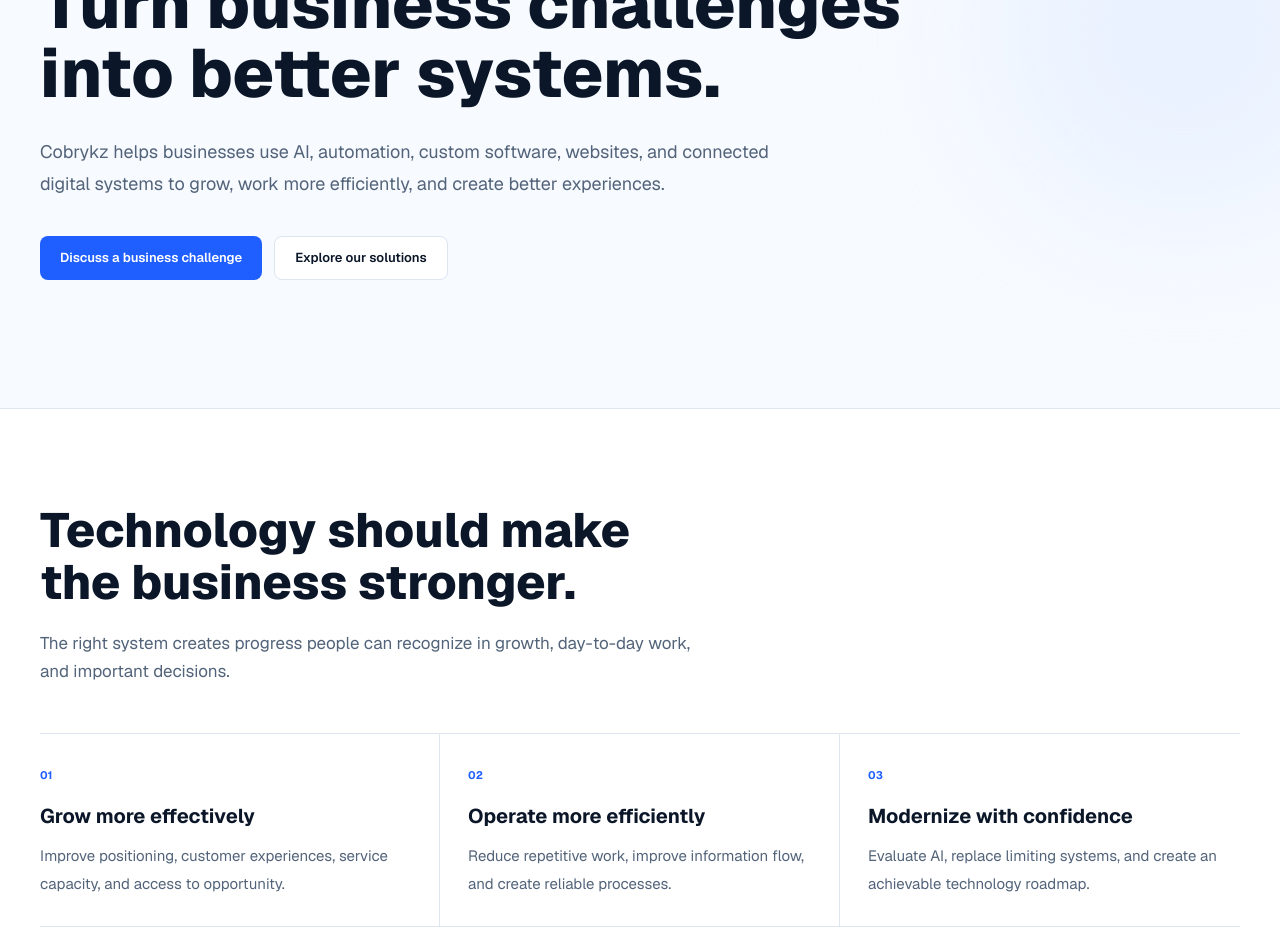
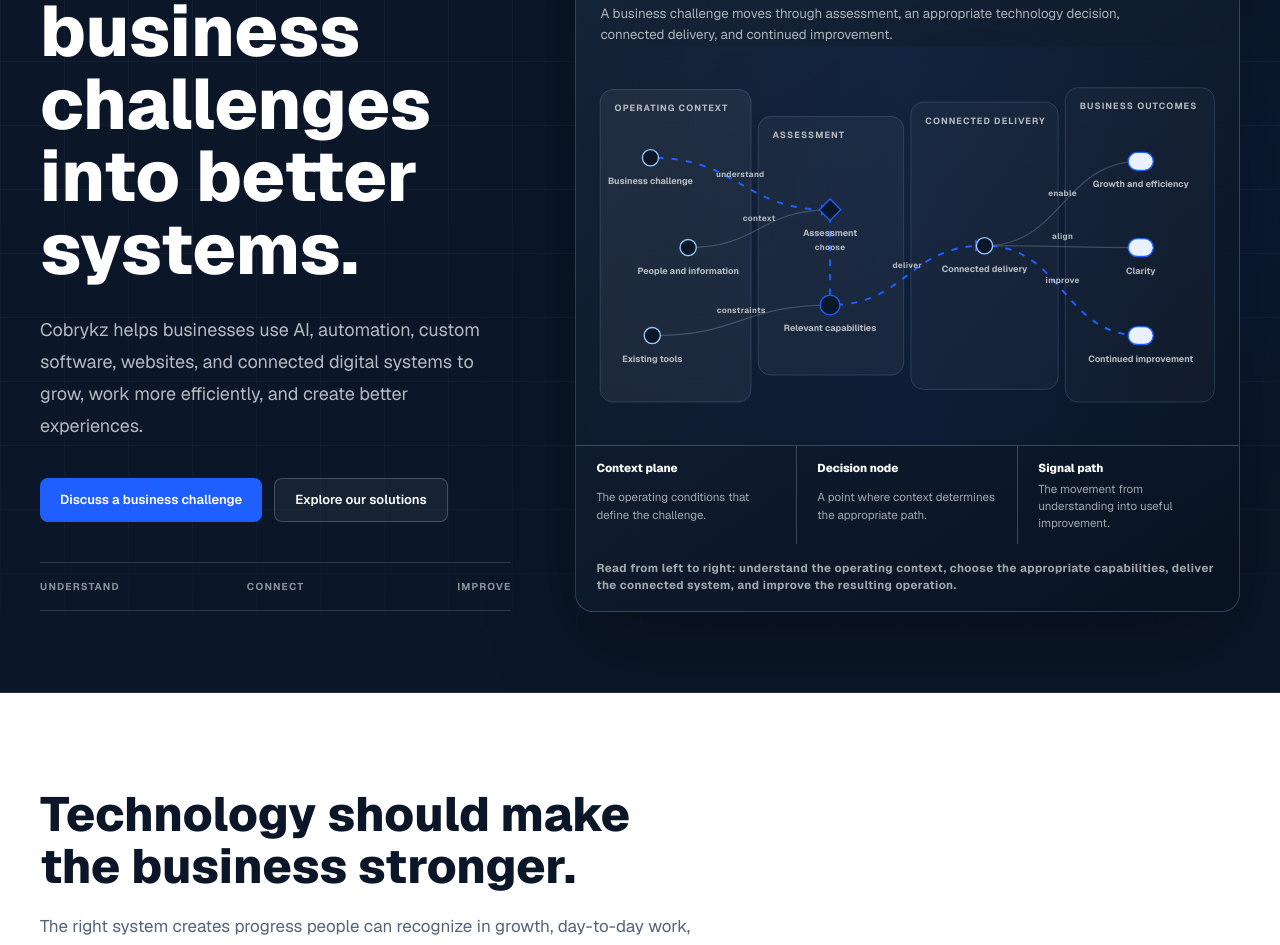
Before and after one commit to mandela237/cobrykz, a Next.js app: page / in a window 1280 px wide. Shown: the part 260-1205 px from the top of the page. Built offline with nearby package versions, Linux system fonts and the light colour scheme; a web font is replaced by a local one.

Commit message:
feat: elevate the Cobrykz homepage hero

```diff
--- a/app/globals.css
+++ b/app/globals.css
@@ -132,6 +132,53 @@
   text-wrap: balance;
 }
 
+.home-hero-atlas__field {
+  background:
+    linear-gradient(rgba(156, 200, 255, 0.045) 1px, transparent 1px),
+    linear-gradient(90deg, rgba(156, 200, 255, 0.045) 1px, transparent 1px),
+    radial-gradient(circle at 76% 44%, rgba(31, 94, 255, 0.16), transparent 38%);
+  background-size:
+    64px 64px,
+    64px 64px,
+    auto;
+  mask-image: linear-gradient(to bottom, black 0%, rgba(0, 0, 0, 0.72) 78%, transparent 100%);
+}
+
+.business-system-cutaway {
+  position: relative;
+}
+
+.business-system-cutaway::before {
+  position: absolute;
+  z-index: -1;
+  inset: 9% -6% -7% 9%;
+  border: 1px solid rgba(156, 200, 255, 0.12);
+  border-radius: 22px;
+  content: "";
+}
+
+.business-system-cutaway .system-atlas__heading {
+  position: relative;
+  z-index: 1;
+}
+
+.business-system-cutaway .system-atlas__viewport {
+  background:
+    linear-gradient(90deg, transparent, rgba(31, 94, 255, 0.055), transparent);
+}
+
+@media (max-width: 639px) {
+  .business-system-cutaway .system-atlas__svg {
+    min-height: 15.5rem;
+  }
+
+  .business-system-cutaway .atlas-layer__label,
+  .business-system-cutaway .atlas-node__label,
+  .business-system-cutaway .atlas-path__label {
+    font-size: 12px;
+  }
+}
+
 .system-atlas {
   min-width: 0;
   overflow: hidden;
@@ -173,7 +220,7 @@
 
 .system-atlas__title {
   max-width: 30rem;
-  font-size: clamp(1.15rem, 2.1vw, 1.65rem);
+  font-size: 1.15rem;
   font-weight: 750;
   line-height: 1.12;
   letter-spacing: -0.025em;
@@ -365,6 +412,12 @@
   }
 }
 
+@media (min-width: 768px) {
+  .system-atlas__title {
+    font-size: 1.65rem;
+  }
+}
+
 ::selection {
   color: #0b1728;
   background: rgba(31, 94, 255, 0.2);
--- /dev/null
+++ b/components/home/BusinessSystemCutaway.tsx
@@ -0,0 +1,211 @@
+import SystemAtlas from "@/components/atlas/SystemAtlas";
+import type { AtlasDefinition } from "@/components/atlas/types";
+
+const businessSystemCutaway = {
+  id: "business-system-cutaway",
+  eyebrow: "Business system cutaway",
+  title: "How a challenge becomes an operating improvement",
+  description:
+    "A business challenge moves through assessment, an appropriate technology decision, connected delivery, and continued improvement.",
+  readingDirection:
+    "Read from left to right: understand the operating context, choose the appropriate capabilities, deliver the connected system, and improve the resulting operation.",
+  layers: [
+    {
+      id: "context",
+      label: "Operating context",
+      meaning:
+        "The challenge, people, information, and tools that define the current situation.",
+      depth: 1,
+      bounds: { x: 18, y: 44, width: 168, height: 348 },
+    },
+    {
+      id: "assessment",
+      label: "Assessment",
+      meaning:
+        "The context, constraints, priorities, and decisions that shape the right response.",
+      depth: 2,
+      bounds: { x: 194, y: 74, width: 162, height: 288 },
+    },
+    {
+      id: "delivery",
+      label: "Connected delivery",
+      meaning:
+        "Relevant capabilities stay connected through design, build, integration, deployment, and adoption.",
+      depth: 3,
+      bounds: { x: 364, y: 58, width: 164, height: 320 },
+    },
+    {
+      id: "outcomes",
+      label: "Business outcomes",
+      meaning:
+        "Growth, efficiency, clarity, and continued improvement become part of the operating system.",
+      depth: 4,
+      bounds: { x: 536, y: 42, width: 166, height: 350 },
+    },
+  ],
+  nodes: [
+    {
+      id: "challenge",
+      label: "Business challenge",
+      detail: "The constraint or opportunity the business needs to address.",
+      kind: "context",
+      layerId: "context",
+      x: 74,
+      y: 120,
+    },
+    {
+      id: "people-info",
+      label: "People and information",
+      detail: "The people and knowledge involved in the work.",
+      kind: "context",
+      layerId: "context",
+      x: 116,
+      y: 220,
+    },
+    {
+      id: "tools",
+      label: "Existing tools",
+      detail: "The technology already supporting or limiting the operation.",
+      kind: "system",
+      layerId: "context",
+      x: 76,
+      y: 318,
+    },
+    {
+      id: "assessment-node",
+      label: "Assessment",
+      detail:
+        "Context, constraints, priorities, and decisions are made explicit.",
+      kind: "decision",
+      layerId: "assessment",
+      x: 274,
+      y: 178,
+    },
+    {
+      id: "capabilities",
+      label: "Relevant capabilities",
+      detail:
+        "The appropriate combination is chosen without forcing a particular technology.",
+      kind: "control",
+      layerId: "assessment",
+      x: 274,
+      y: 284,
+    },
+    {
+      id: "connected-delivery",
+      label: "Connected delivery",
+      detail:
+        "Strategy, design, engineering, integration, deployment, and adoption remain aligned.",
+      kind: "system",
+      layerId: "delivery",
+      x: 446,
+      y: 218,
+    },
+    {
+      id: "growth-efficiency",
+      label: "Growth and efficiency",
+      detail: "The business gains capacity or removes operational friction.",
+      kind: "outcome",
+      layerId: "outcomes",
+      x: 620,
+      y: 124,
+    },
+    {
+      id: "clarity",
+      label: "Clarity",
+      detail: "Ownership, information, decisions, and next steps become clearer.",
+      kind: "outcome",
+      layerId: "outcomes",
+      x: 620,
+      y: 220,
+    },
+    {
+      id: "improvement",
+      label: "Continued improvement",
+      detail:
+        "The system remains useful as the operation changes and new needs emerge.",
+      kind: "outcome",
+      layerId: "outcomes",
+      x: 620,
+      y: 318,
+    },
+  ],
+  connections: [
+    {
+      id: "challenge-assessment",
+      source: "challenge",
+      target: "assessment-node",
+      flowLabel: "understand",
+      state: "active",
+    },
+    {
+      id: "people-assessment",
+      source: "people-info",
+      target: "assessment-node",
+      flowLabel: "context",
+    },
+    {
+      id: "tools-capabilities",
+      source: "tools",
+      target: "capabilities",
+      flowLabel: "constraints",
+    },
+    {
+      id: "assessment-capabilities",
+      source: "assessment-node",
+      target: "capabilities",
+      flowLabel: "choose",
+      state: "active",
+    },
+    {
+      id: "capabilities-delivery",
+      source: "capabilities",
+      target: "connected-delivery",
+      flowLabel: "deliver",
+      state: "active",
+    },
+    {
+      id: "delivery-growth",
+      source: "connected-delivery",
+      target: "growth-efficiency",
+      flowLabel: "enable",
+    },
+    {
+      id: "delivery-clarity",
+      source: "connected-delivery",
+      target: "clarity",
+      flowLabel: "align",
+    },
+    {
+      id: "delivery-improvement",
+      source: "connected-delivery",
+      target: "improvement",
+      flowLabel: "improve",
+      state: "active",
+    },
+  ],
+  legend: [
+    {
+      label: "Context plane",
+      meaning: "The operating conditions that define the challenge.",
+    },
+    {
+      label: "Decision node",
+      meaning: "A point where context determines the appropriate path.",
+    },
+    {
+      label: "Signal path",
+      meaning: "The movement from understanding into useful improvement.",
+    },
+  ],
+} as const satisfies AtlasDefinition;
+
+export default function BusinessSystemCutaway() {
+  return (
+    <SystemAtlas
+      definition={businessSystemCutaway}
+      tone="dark"
+      className="business-system-cutaway"
+    />
+  );
+}
--- a/components/home/HomeHero.tsx
+++ b/components/home/HomeHero.tsx
@@ -1,29 +1,31 @@
 import Link from "next/link";
 import { homeMessage } from "@/components/content/home";
 import { primaryCta } from "@/components/content/site";
+import BusinessSystemCutaway from "@/components/home/BusinessSystemCutaway";
 import PrimaryLink from "@/components/ui/PrimaryLink";
 
 export default function HomeHero() {
   return (
     <section
       aria-labelledby="home-hero-heading"
-      className="relative isolate overflow-hidden border-b border-border bg-gray-light"
+      className="home-hero-atlas relative isolate overflow-hidden border-b border-white/10 bg-navy text-white"
     >
       <div
         aria-hidden="true"
-        className="absolute -right-24 top-8 -z-10 h-72 w-72 rounded-full bg-blue-tint blur-3xl sm:h-96 sm:w-96"
+        className="home-hero-atlas__field absolute inset-0 -z-10"
       />
-      <div className="section-shell py-20 sm:py-24 lg:py-32">
-        <p className="text-[11px] font-bold uppercase text-blue">
+      <div className="section-shell grid gap-12 py-16 sm:py-20 lg:min-h-[calc(100svh-5rem)] lg:grid-cols-[minmax(0,0.83fr)_minmax(34rem,1.17fr)] lg:items-center lg:gap-12 lg:py-20 xl:gap-16">
+        <div className="home-hero-atlas__message relative z-10">
+          <p className="text-[11px] font-bold uppercase tracking-[0.15em] text-blue-tint">
             Business technology, connected
           </p>
           <h1
             id="home-hero-heading"
-          className="text-balance mt-5 max-w-5xl text-[2.625rem] font-extrabold leading-[1.02] text-navy sm:text-[3.5rem] lg:text-[4.25rem]"
+            className="text-balance mt-5 max-w-4xl text-[2.625rem] font-extrabold leading-[1.02] text-white sm:text-[3.5rem] lg:text-[4.25rem] xl:text-[4.45rem]"
           >
             {homeMessage.headline}
           </h1>
-        <p className="mt-7 max-w-3xl text-[17px] leading-8 text-slate sm:text-lg">
+          <p className="mt-7 max-w-2xl text-[17px] leading-8 text-white/70 sm:text-lg">
             {homeMessage.description}
           </p>
           <div className="mt-9 flex flex-col gap-3 sm:flex-row sm:items-center">
@@ -32,11 +34,18 @@
             </PrimaryLink>
             <Link
               href="/solutions"
-            className="action-transition inline-flex min-h-11 items-center justify-center rounded-lg border border-border bg-white px-5 text-[13px] font-semibold text-navy hover:border-blue hover:text-blue"
+              className="action-transition inline-flex min-h-11 items-center justify-center rounded-lg border border-white/20 bg-white/5 px-5 text-[13px] font-semibold text-white hover:border-blue-tint hover:bg-white/10"
             >
               Explore our solutions
             </Link>
           </div>
+          <div className="mt-10 grid max-w-xl grid-cols-3 border-y border-white/15 py-4 text-[10px] font-bold uppercase tracking-[0.12em] text-white/52">
+            <span>Understand</span>
+            <span className="text-center">Connect</span>
+            <span className="text-right">Improve</span>
+          </div>
+        </div>
+        <BusinessSystemCutaway />
       </div>
     </section>
   );
```
Also changed, not shown: 2 other files (tests, documents, lock files or other folders). Lines whose indentation alone changed are shown as unchanged.
